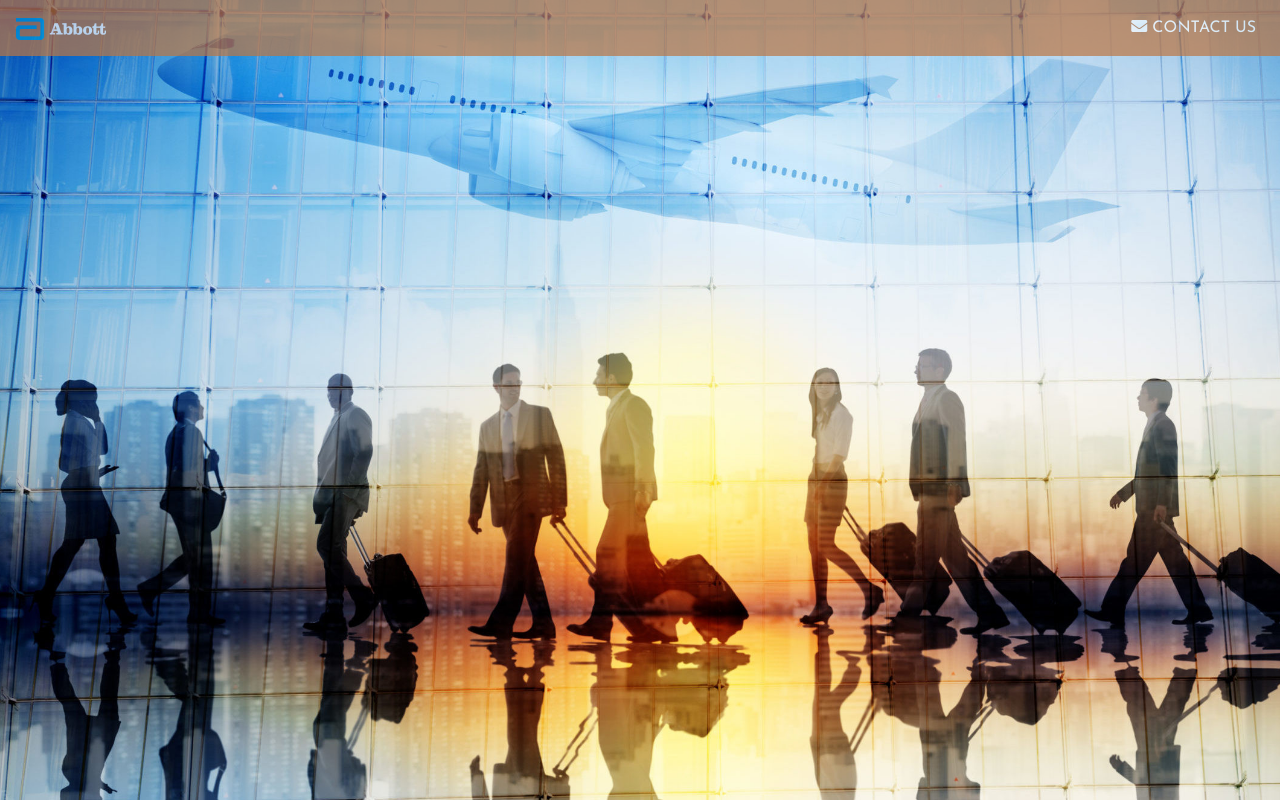
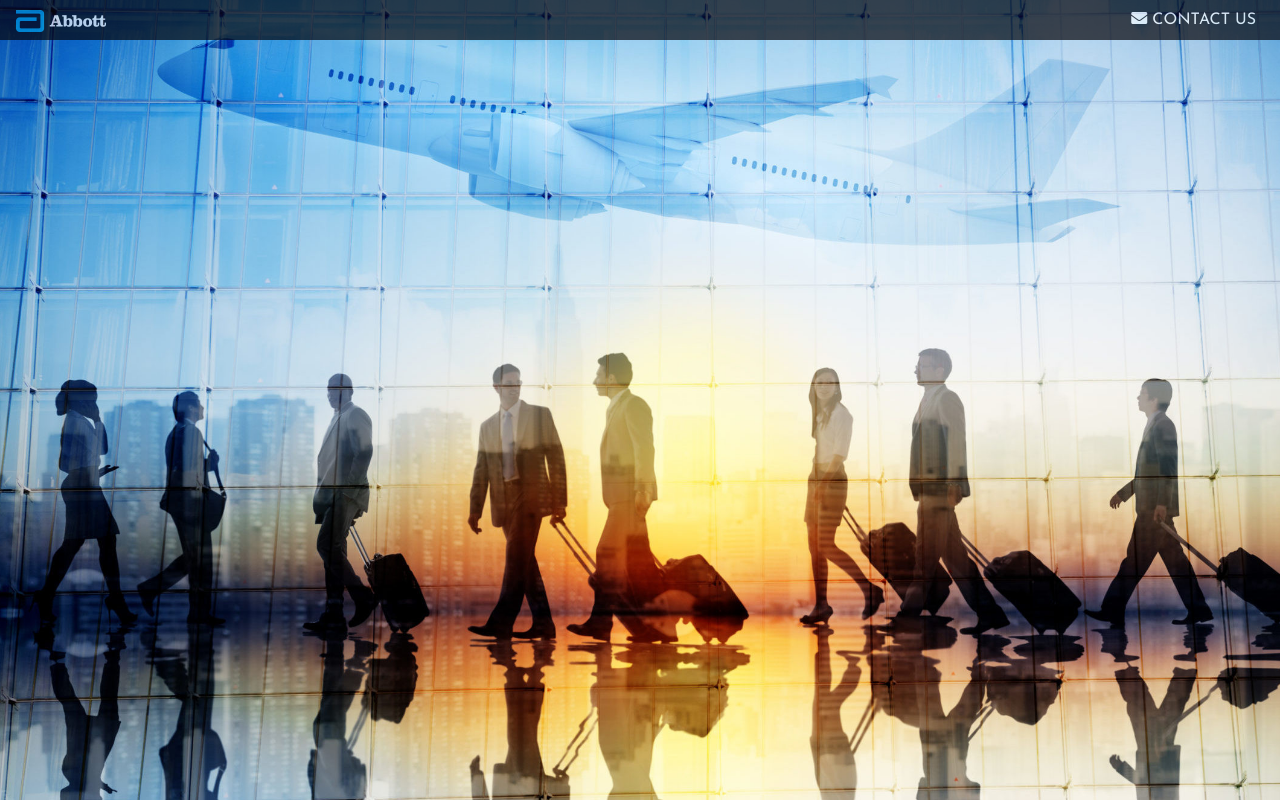
Before and after one commit to Code-Institute-Submissions/bridcourtney-Business-Travel-Guide, a plain HTML site: page index.html in a window 1280 px wide. Drawn offline with nearby package versions, Linux system fonts and the light colour scheme.

Commit message:
changed navbar colour.  Added navbar-dark to make hamburger visible.  removed padding from nav-link to make navbar thinner

```diff
--- a/assets/css/style.css
+++ b/assets/css/style.css
@@ -23,7 +23,7 @@ body{
      }
 
 .navbar {
-    background-color:#bd7642;
+    background-color:#07050a;
     opacity: 0.7;
 
      }
@@ -33,3 +33,7 @@ body{
 .navbar-nav {
     text-align: center;
 }
+
+.nav-link {
+padding: 0;
+}
--- a/index.html
+++ b/index.html
@@ -15,7 +15,7 @@
 
 
             <div class="bg">
-                    <nav class="navbar navbar-expand-md">
+                    <nav class="navbar navbar-dark navbar-expand-md">
                             <!-- Brand -->
                              <a href="#"><img src="assets/images/a_sig_horiz_bw_png.png" alt="Abbott Logo"></a>
 
```
